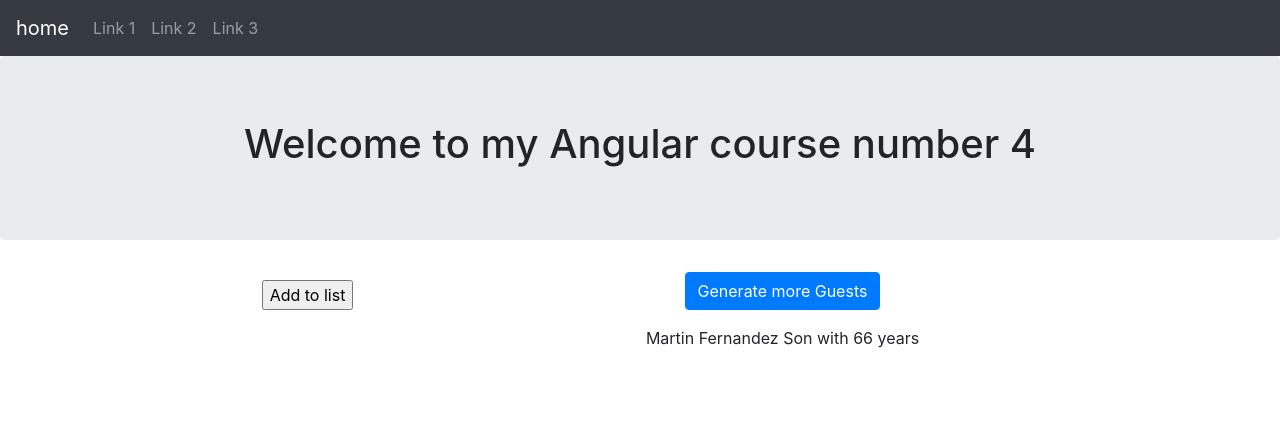
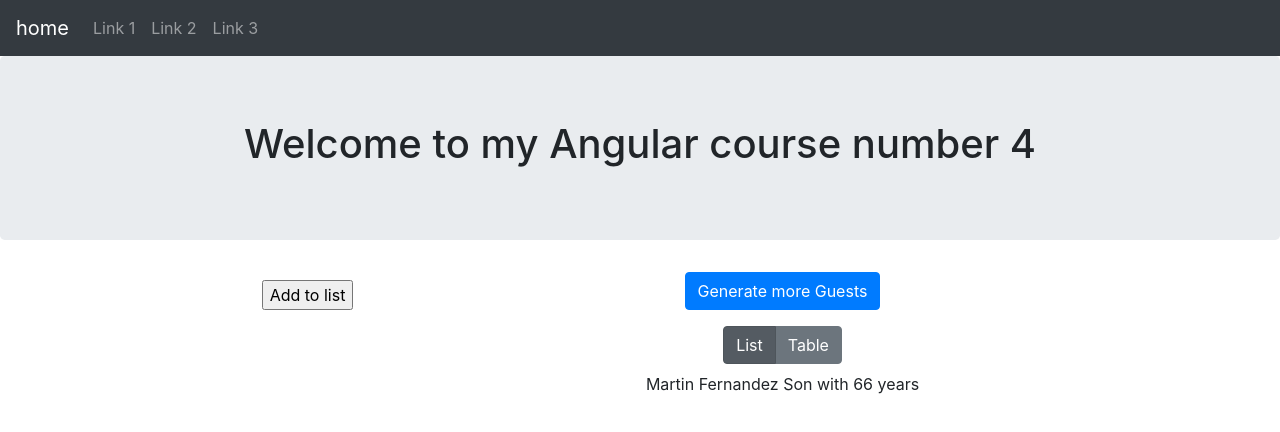
Before and after one commit to juanpa800/Curso-Angular-Parte4, an Angular app: page / in a window 1280 px wide. Shown: the top 432 px of the page. Built offline with nearby package versions, Linux system fonts and the light colour scheme.

Commit message:
add a table list view

```diff
--- a/src/app/app.component.html
+++ b/src/app/app.component.html
@@ -34,26 +34,46 @@
               <button class="mb-3 btn btn-primary" (click)="createGuest()">Generate more Guests</button>
             </div>
           </div>
-          <!-- <div class="row">
+          <div class="row mb-2">
             <div class="col d-flex justify-content-center">
               <div class="btn-group btn-group-toggle" data-toggle="buttons">
-                <label class="btn btn-secondary active">
-                  <input type="radio" name="viewList" id="viewList" checked (click)="changeView()" > List
-                </label>
-                <label class="btn btn-secondary">
-                  <input type="radio" name="viewTable" id="viewTable" (click)="changeView()"> Table
-                </label>
+                <button class="btn btn-secondary active" name="viewList" id="viewList" checked (click)="changeView()">
+                  List</button>
+                <button class="btn btn-secondary" name="viewTable" id="viewTable" (click)="changeView()"> Table
+                </button>
               </div>
             </div>
-          </div> -->
-          <div class="row" *ngFor="let guest of guests">
-            <div class="col px-0 d-flex justify-content-center"><!--*ngIf="modePresentation == 'list'; else table">-->
-              <p class="my-0">{{guest.name}} {{guest.lastName}} {{guest.relationship}} with {{guest.years}} years </p>
+          </div>
+          <div *ngIf="modePresentation == 'list'; else table">
+            <div class="row" *ngFor="let guest of guests">
+              <div class="col px-0 d-flex justify-content-center">
+                <p class="my-0">{{guest.name}} {{guest.lastName}} {{guest.relationship}} with {{guest.years}} years </p>
+              </div>
             </div>
-            <!-- <ng-template #table class="col px-0 d-flex justify-content-center">
-              <p class="my-0 bg-dark">{{guest.name}} {{guest.lastName}} {{guest.relationship}} with {{guest.years}} years </p>
-            </ng-template> -->
           </div>
+          <ng-template #table>
+            <div class="col px-0 d-flex justify-content-center">
+              <p class="my-0">
+              <table class="table">
+                <thead class="thead-dark">
+                  <tr>
+                    <th scope="col">Name</th>
+                    <th scope="col">LastName</th>
+                    <th scope="col">relationship</th>
+                    <th scope="col">Age</th>
+                  </tr>
+                </thead>
+                <tbody *ngFor="let guest of guests">
+                  <tr>
+                    <th scope="row">{{guest.name}}</th>
+                    <td>{{guest.lastName}}</td>
+                    <td>{{guest.relationship}}</td>
+                    <td>{{guest.years}}</td>
+                  </tr>
+                </tbody>
+              </table>
+            </div>
+          </ng-template>
         </div>
       </div>
     </div>
--- a/src/app/app.component.ts
+++ b/src/app/app.component.ts
@@ -75,6 +75,7 @@ export class AppComponent {
   }
 
   changeView(){
+
     if (this.modePresentation == 'table'){
       this.modePresentation = 'list';
     }
```
